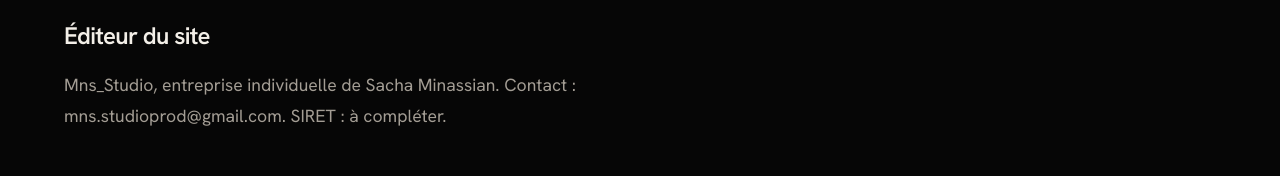
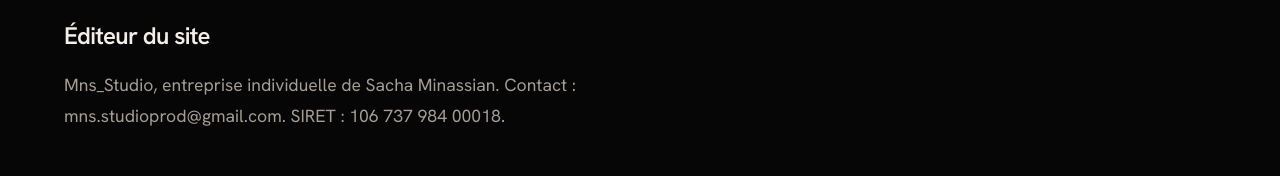
Before and after one commit to mnsstudio/MnsStudio, a plain HTML site: page mentions-legales.html in a window 1280 px wide. Shown: the part 348-524 px from the top of the page. Drawn offline with Linux system fonts and the light colour scheme.

Commit message:
Mentions legales : ajout du SIRET
Co-Authored-By: Claude Sonnet 5.5 <noreply@anthropic.com>
Claude-Session: https://claude.ai/code/session_018DDriGb5x3A2GA8D9Zp7N8

```diff
--- a/mentions-legales.html
+++ b/mentions-legales.html
@@ -21,7 +21,7 @@
 <main id="main">
 <section class="ph"><div class="w"><h1>Mentions légales</h1></div></section>
 <section style="padding-bottom:var(--sec)"><div class="w"><div class="legal">
-<h2>Éditeur du site</h2><p>Mns_Studio, entreprise individuelle de Sacha Minassian. Contact : mns.studioprod@gmail.com. SIRET : à compléter.</p>
+<h2>Éditeur du site</h2><p>Mns_Studio, entreprise individuelle de Sacha Minassian. Contact : mns.studioprod@gmail.com. SIRET : 106 737 984 00018.</p>
 <h2>Hébergement</h2><p>Site hébergé par GitHub Pages (GitHub, Inc., San Francisco, États-Unis).</p>
 <h2>Propriété intellectuelle</h2><p>Les photographies et vidéos présentes sur ce site sont la propriété de Sacha Minassian. Toute reproduction sans autorisation est interdite.</p>
 <h2>Données personnelles</h2><p>Les informations saisies dans le formulaire de devis servent uniquement à répondre à votre demande et ne sont pas transmises à des tiers. Pour toute question, écrivez à mns.studioprod@gmail.com.</p></div></div></section>
```
